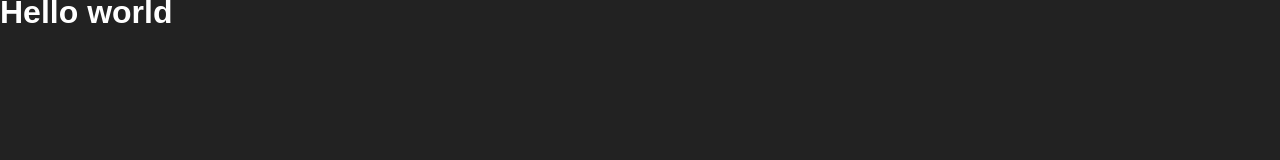
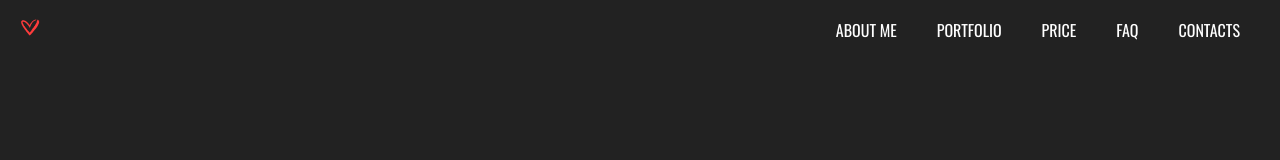
Before and after one commit to thisvolwebnik/portfolio, a website built with Vite: page index.html in a window 1280 px wide. Built offline with nearby package versions, Linux system fonts and the light colour scheme; files whose address does not match are found by name.

Commit message:
feat: add section header HTML markup and styles scss

```diff
--- a/index.html
+++ b/index.html
@@ -14,8 +14,35 @@
     <title>Portfolio | Professional photographer</title>
   </head>
   <body>
-    <header class="header"></header>
-    <main class="main"><h1>Hello world</h1></main>
+    <header class="header">
+      <div class="header__inner container">
+        <div class="header__logo logo">
+          <a class="logo__link" href="./index.html">
+            <img src="./src/assets/icons/logo.svg" alt>
+          </a>
+        </div>
+        <nav class="header__menu">
+          <ul class="header__menu-list">
+            <li class="header__menu-item">
+              <a class="header__menu-link" href="#">about me</a>
+            </li>
+            <li class="header__menu-item">
+              <a class="header__menu-link" href="#">portfolio</a>
+            </li>
+            <li class="header__menu-item">
+              <a class="header__menu-link" href="#">price</a>
+            </li>
+            <li class="header__menu-item">
+              <a class="header__menu-link" href="#">faq</a>
+            </li>
+            <li class="header__menu-item">
+              <a class="header__menu-link" href="#">contacts</a>
+            </li>
+          </ul>
+        </nav>
+      </div>
+    </header>
+    <main class="main"></main>
     <footer class="footer"></footer>
     <script type="module" src="/src/scripts/index.js"></script>
   </body>
--- a/src/styles/base/base.scss
+++ b/src/styles/base/base.scss
@@ -18,6 +18,15 @@ body {
 
 a[class] {
   text-decoration: none;
+  color: inherit;
+}
+
+a,
+button,
+input,
+textarea,
+input {
+  cursor: pointer;
 }
 
 a,
--- /dev/null
+++ b/src/styles/components/logo.scss
@@ -0,0 +1,14 @@
+@use "../abstracts/" as *;
+
+.logo {
+  &__link {
+    position: relative;
+
+    &::after {
+      @include square(60px);
+      @include abs-center;
+
+      content: "";
+    }
+  }
+}
--- a/src/styles/index.scss
+++ b/src/styles/index.scss
@@ -4,3 +4,9 @@
 // Base
 @use "./base/fonts";
 @use "./base/base";
+
+// Components
+@use "./components/logo";
+
+// Layout
+@use "./layout/header";
--- /dev/null
+++ b/src/styles/layout/header.scss
@@ -0,0 +1,31 @@
+@use "../abstracts/" as *;
+
+.header {
+  height: 60px;
+
+  &__inner {
+    height: 100%;
+    display: flex;
+    align-items: center;
+    justify-content: space-between;
+  }
+
+  &__menu {
+    &-list {
+      display: flex;
+      align-items: center;
+      list-style-type: none;
+    }
+
+    &-link {
+      padding: 18px 20px;
+      font-family: var(--font-family-accent);
+      font-weight: 400;
+      text-transform: uppercase;
+
+      @include hover {
+        color: var(--color-accent);
+      }
+    }
+  }
+}
```
Also changed, not shown: package.json (+0 -13 lines), 1 other file.
